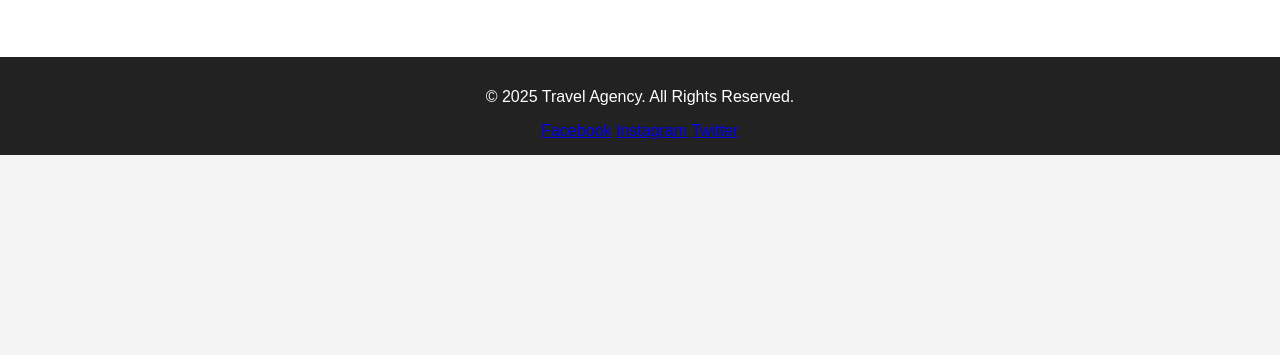
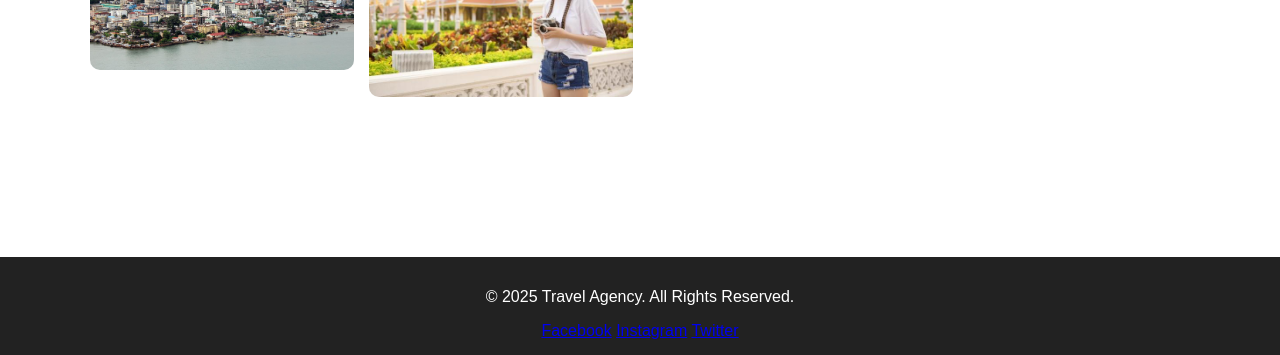
Before and after one commit to codeWithLeonard225/Mary-TravelApp, a plain HTML site: page portfolio.html in a window 1280 px wide. Shown: the part 625-980 px from the top of the page. Before the commit the page ends 800 px from the top, so only its background shows below. Drawn offline with Linux system fonts and the light colour scheme.

Commit message:
second commit

```diff
--- a/portfolio.css
+++ b/portfolio.css
@@ -118,7 +118,7 @@ nav ul li a:hover {
 
 /* Portfolio Section */
 .portfolio {
-    padding: 50px 20px;
+    padding: 150px 20px;
     background-color: #fff;
 }
 
```
